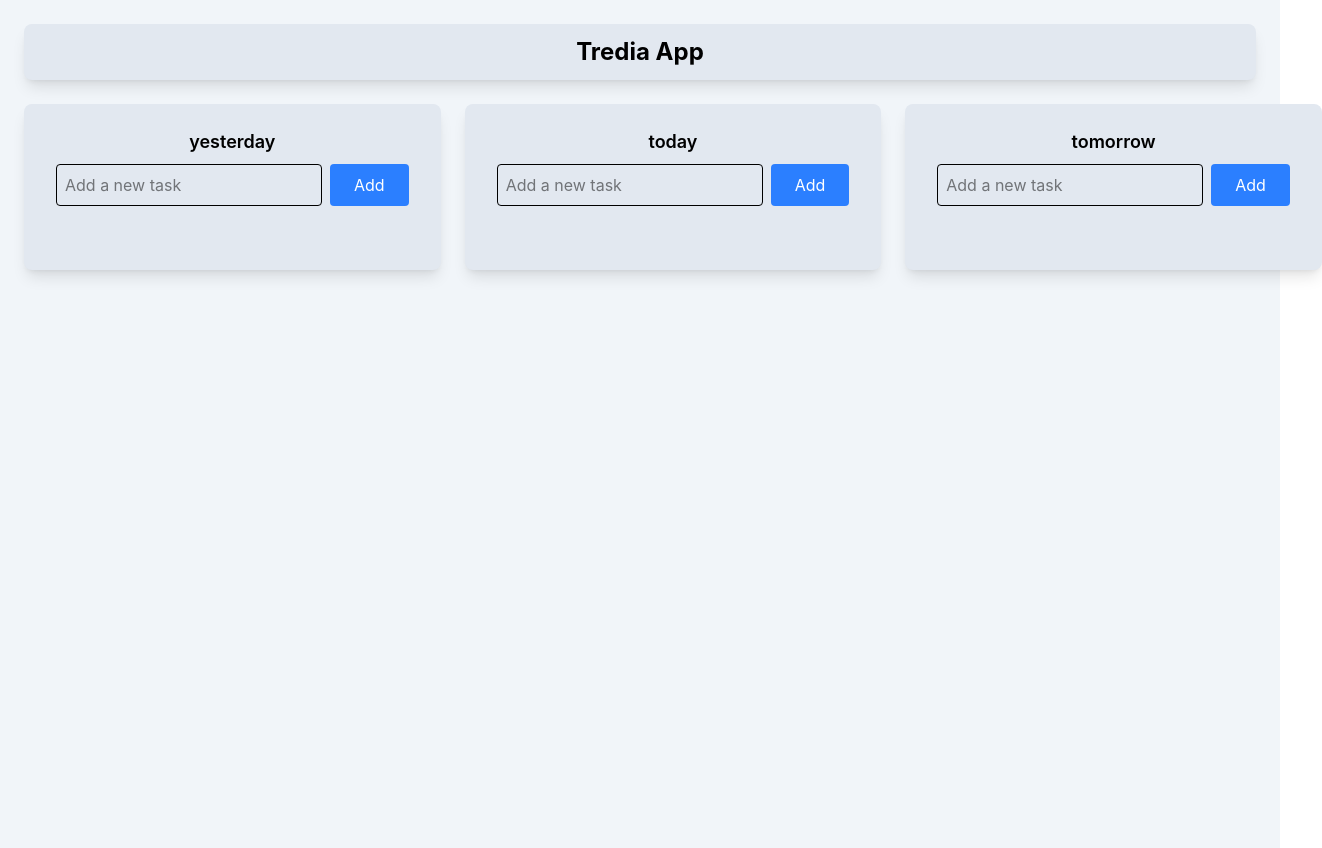
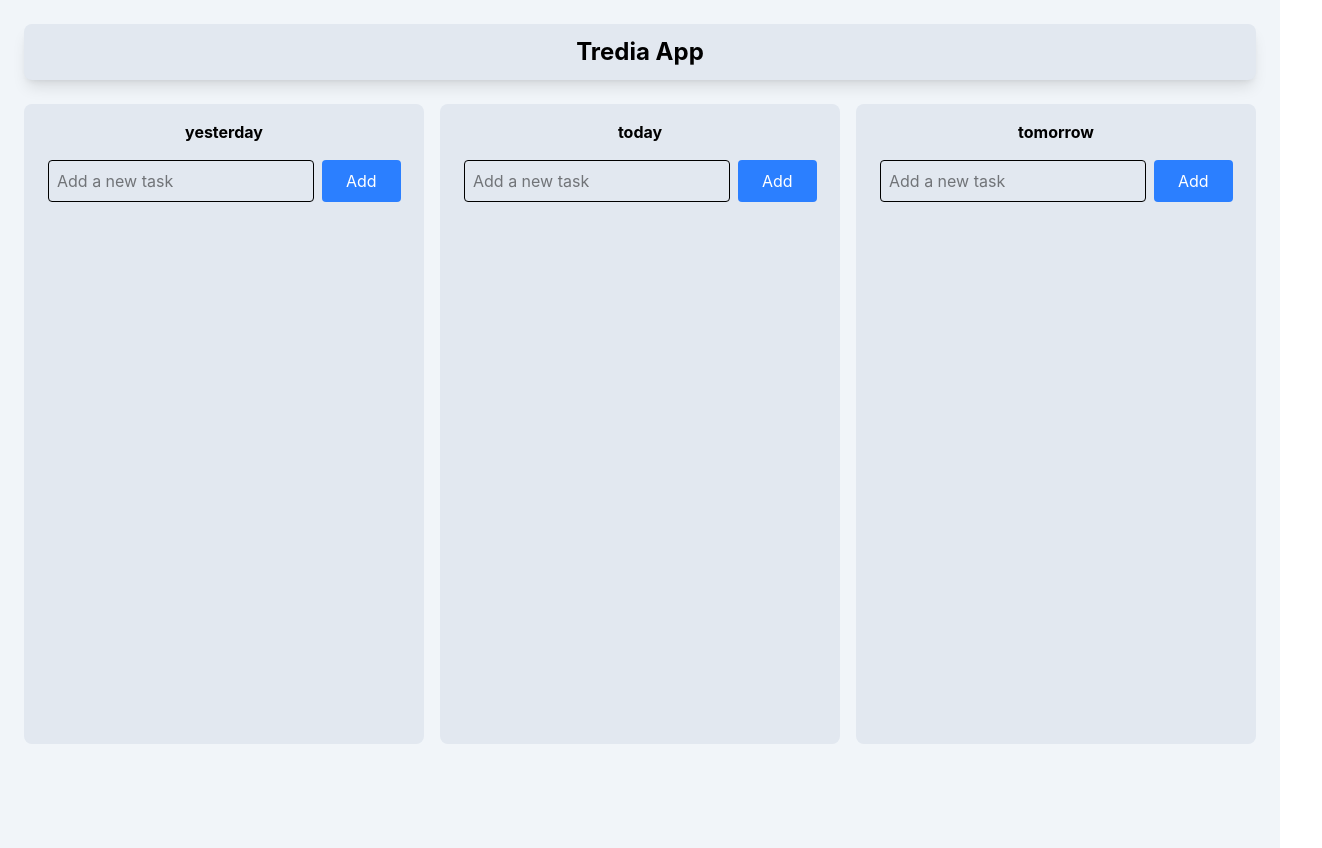
Before and after one commit to castrobuilds/tredia-app-demo, a React (Vite) app: page / in a window 1280 px wide. Shown: the whole page, 1322 px wide, since content can reach past the window. Built offline with nearby package versions, Linux system fonts and the light colour scheme.

Commit message:
fixed drag, ordering

```diff
--- a/src/App.tsx
+++ b/src/App.tsx
@@ -1,56 +1,75 @@
 import {
   closestCenter,
   DndContext,
+  DragOverlay,
   PointerSensor,
   useSensor,
   useSensors,
-  type DragEndEvent,
+  type DragOverEvent,
+  type DragStartEvent,
 } from "@dnd-kit/core";
 
+import { useState } from "react";
 import useTaskStore from "./store/useTaskStore";
 import Board from "./components/Board";
 import { findColumnOfTask, findIndexInColumn } from "./utils/utils";
 import type { ColumnKey } from "./types/Task";
+import TaskCard from "./components/TaskCard";
 
 export default function App() {
   const moveTask = useTaskStore((s) => s.moveTask);
   const columns = useTaskStore((s) => s.columns);
 
+  // Drag States
+  const [activeId, setActiveId] = useState<string | null>(null);
+  const [overId, setOverId] = useState<string | null>(null);
+
   const sensors = useSensors(
     useSensor(PointerSensor, { activationConstraint: { distance: 5 } }),
   );
 
-  const handleDragEnd = (event: DragEndEvent) => {
+  const handleDragStart = (event: DragStartEvent) => {
+    setActiveId(event.active.id as string);
+  };
+
+  const handleDragOver = (event: DragOverEvent) => {
     const { active, over } = event;
-
     if (!over) return;
 
     const activeId = active.id as string;
     const overId = over.id as string;
 
-    // Find source column
+    setOverId(overId);
+
     const fromColumn = findColumnOfTask(activeId);
     if (!fromColumn) return;
 
     let toColumn: ColumnKey | null = null;
-    let toIndex = 0;
+    let toIndex = -1;
 
+    // 1. Hoverting a column
     if (overId in columns) {
       toColumn = overId as ColumnKey;
-      toIndex = columns[toColumn].length;
+      toIndex = columns[toColumn].length; // insert at the end
     }
-    // Drop on a task
+
+    // 2. Hovering a task
     else {
       toColumn = findColumnOfTask(overId);
       if (!toColumn) return;
 
-      toIndex = findIndexInColumn(toColumn, overId);
+      const overIndex = findIndexInColumn(toColumn, overId);
+
+      const isBelow = event.delta.y > 0;
+
+      toIndex = overIndex + (isBelow ? 1 : 0);
     }
 
     if (!toColumn) return;
 
-    //prevent useless updates
     const fromIndex = findIndexInColumn(fromColumn, activeId);
+
+    // Prevent useless updates
     if (fromColumn === toColumn && fromIndex === toIndex) return;
 
     moveTask(activeId, toColumn, toIndex);
@@ -60,9 +79,19 @@ export default function App() {
     <DndContext
       sensors={sensors}
       collisionDetection={closestCenter}
-      onDragEnd={handleDragEnd}
+      onDragStart={handleDragStart}
+      onDragOver={handleDragOver}
+      onDragEnd={() => {
+        setActiveId(null);
+        setOverId(null);
+      }}
     >
-      <Board />
+      <Board activeId={activeId} overId={overId} />
+
+      {/* Floating Card */}
+      <DragOverlay>
+        {activeId ? <TaskCard id={activeId} overlay /> : null}
+      </DragOverlay>
     </DndContext>
   );
 }
--- a/src/components/Board.tsx
+++ b/src/components/Board.tsx
@@ -1,6 +1,12 @@
 import Column from "./Column";
 
-export default function Board() {
+export default function Board({
+  activeId,
+  overId,
+}: {
+  activeId: string | null;
+  overId: string | null;
+}) {
   return (
     <main className="p-6 bg-slate-100">
       <div className="w-full mx-auto h-screen">
@@ -9,10 +15,15 @@ export default function Board() {
             <h1 className="text-2xl font-bold text-center">Tredia App</h1>
           </div>
 
-          <div className="flex w-full mx-auto gap-6">
-            <Column column="yesterday" />
-            <Column column="today" />
-            <Column column="tomorrow" />
+          <div className="grid grid-cols-3 gap-4">
+            {["yesterday", "today", "tomorrow"].map((col) => (
+              <Column
+                key={col}
+                column={col as any}
+                activeId={activeId}
+                overId={overId}
+              />
+            ))}
           </div>
         </div>
       </div>
--- a/src/components/Column.tsx
+++ b/src/components/Column.tsx
@@ -1,41 +1,72 @@
 import TaskCard from "./TaskCard";
-import { AnimatePresence } from "framer-motion";
 import AddTodo from "./AddTodo";
 import useTaskStore from "../store/useTaskStore";
 import type { ColumnKey } from "../types/Task";
+import { useDroppable } from "@dnd-kit/core";
 import {
   SortableContext,
   verticalListSortingStrategy,
 } from "@dnd-kit/sortable";
-import { useDroppable } from "@dnd-kit/core";
 
-export default function Column({ column }: { column: ColumnKey }) {
-  // Get task Ids
-  const taskIds = useTaskStore((state) => state.columns[column]);
+export default function Column({
+  column,
+  activeId,
+  overId,
+}: {
+  column: ColumnKey;
+  activeId: string | null;
+  overId: string | null;
+}) {
+  const taskIds = useTaskStore((s) => s.columns[column]);
 
-  // Make Column droppable
-  const { setNodeRef } = useDroppable({ id: column });
+  // Column Droppable logic
+  const { setNodeRef } = useDroppable({
+    id: column,
+  });
+
+  // Insertion index
+  const getInsertIndex = () => {
+    if (!overId) return null;
+
+    // ig hovering a column → insert at the end
+    if (overId === column) return taskIds.length;
+
+    // hovering a task → insert before it
+    const index = taskIds.indexOf(overId);
+
+    return index === -1 ? taskIds.length : index;
+  };
+
+  const insertIndex = getInsertIndex();
 
   return (
     <div
       ref={setNodeRef}
-      className="w-full mx-auto bg-slate-200 rounded-lg shadow-lg p-6 min-h-40"
+      className="bg-slate-200 p-4 rounded-lg h-[80vh] flex flex-col"
     >
-      <h2 className="text-lg font-semibold text-center">{column}</h2>
+      <h2 className="text-center font-bold mb-2">{column}</h2>
 
       <AddTodo column={column} />
 
-      <div className="flex-1 overflow-y-auto mt-3">
-        <SortableContext items={taskIds} strategy={verticalListSortingStrategy}>
-          <AnimatePresence>
-            <ul className="min-h-5">
-              {taskIds.map((id) => (
-                <TaskCard key={id} id={id} />
-              ))}
-            </ul>
-          </AnimatePresence>
-        </SortableContext>
-      </div>
+      <SortableContext items={taskIds} strategy={verticalListSortingStrategy}>
+        <ul className="mt-3 flex-1 overflow-y-auto">
+          {taskIds.map((id, index) => (
+            <div key={id}>
+              {/* 🔥 insertion indicator */}
+              {insertIndex === index && activeId && (
+                <div className="h-1 bg-blue-500 rounded mb-2 transition-all" />
+              )}
+
+              <TaskCard id={id} />
+            </div>
+          ))}
+
+          {/* 🔥 end-of-list indicator */}
+          {insertIndex === taskIds.length && activeId && (
+            <div className="h-1 bg-blue-500 rounded mt-2" />
+          )}
+        </ul>
+      </SortableContext>
     </div>
   );
 }
--- a/src/components/TaskCard.tsx
+++ b/src/components/TaskCard.tsx
@@ -1,10 +1,15 @@
 import useTaskStore from "../store/useTaskStore";
-import { type ColumnKey, type Task } from "../types/Task";
 import { motion } from "framer-motion";
 import { useSortable } from "@dnd-kit/sortable";
 import { CSS } from "@dnd-kit/utilities";
 
-export default function TaskCard({ id }: { id: string }) {
+export default function TaskCard({
+  id,
+  overlay = false,
+}: {
+  id: string;
+  overlay?: boolean;
+}) {
   // Get task data
   const task = useTaskStore((state) => state.tasks[id]);
   if (!task) return null;
@@ -20,7 +25,7 @@ export default function TaskCard({ id }: { id: string }) {
     transform,
     transition,
     isDragging,
-  } = useSortable({ id });
+  } = useSortable({ id, data: { type: "task" } });
 
   const style = {
     transform: CSS.Transform.toString(transform),
@@ -42,7 +47,7 @@ export default function TaskCard({ id }: { id: string }) {
       variants={variants}
       initial="initial"
       animate="animate"
-      className={`flex items-center p-2 bg-white rounded-md mb-2 cursor-grab active:cursor-grabbing ${isDragging ? "opacity-50" : ""}`}
+      className={`flex items-center p-2 bg-white rounded-md mb-2 cursor-grab active:cursor-grabbing ${isDragging ? "opacity-50" : ""} ${overlay ? "shadow-xl scale-105 rotate-1" : ""}`}
     >
       <input
         type="checkbox"
--- a/src/utils/utils.ts
+++ b/src/utils/utils.ts
@@ -23,3 +23,16 @@ export const findIndexInColumn = (
 
   return columns[column].indexOf(taskId);
 };
+
+export function findContainer(
+  columns: Record<ColumnKey, string[]>,
+  id: string,
+): ColumnKey | null {
+  if (id in columns) return id as ColumnKey;
+
+  for (const key of Object.keys(columns) as ColumnKey[]) {
+    if (columns[key].includes(id)) return key;
+  }
+
+  return null;
+}
```
